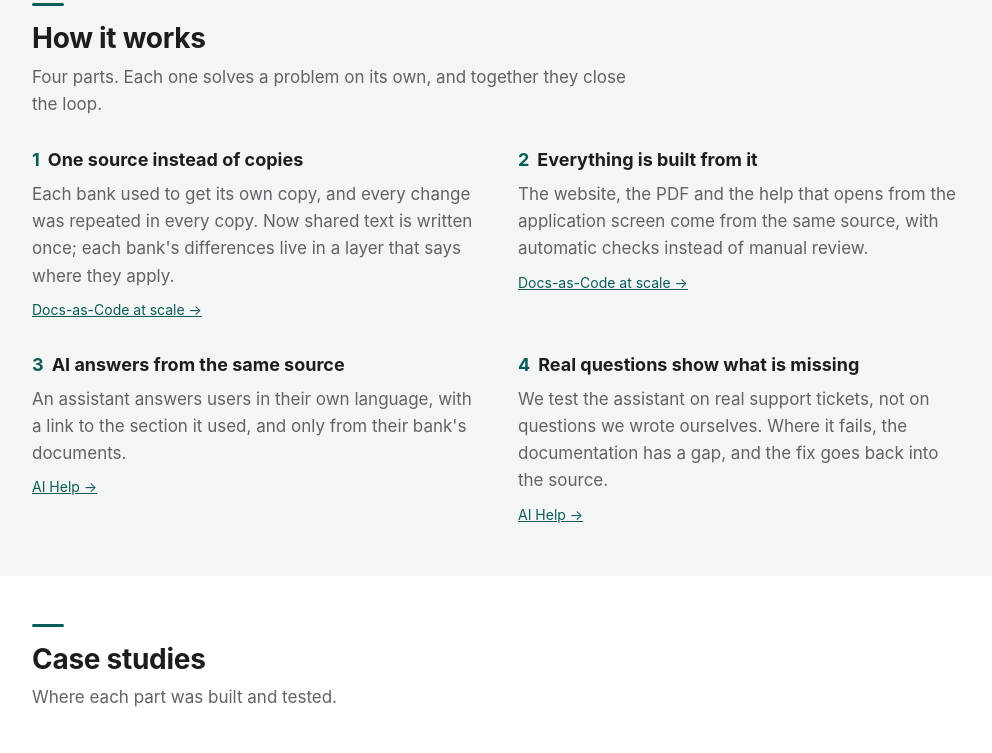
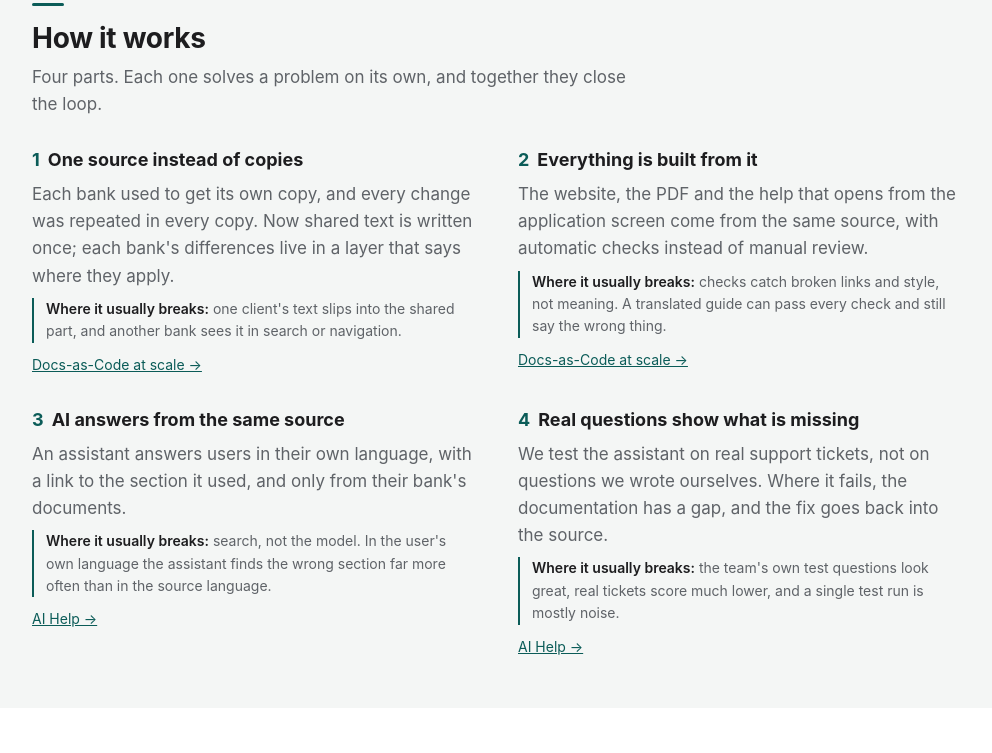
Before and after one commit to arechowska/arechowska.github.io, a plain HTML site: page index.html in a window 1280 px wide. Shown: the part 622-1375 px from the top of the page, without its empty margins (142-1134 px from the left). Drawn offline with Linux system fonts and the light colour scheme.

Commit message:
How it works: where it usually breaks; contact invitation

```diff
--- a/index.html
+++ b/index.html
@@ -41,6 +41,8 @@ h2::before{content:"";display:block;width:32px;height:3px;background:var(--accen
 .step h3{font-size:18px;margin:0 0 6px}
 .step h3 i{font-style:normal;color:var(--accent);margin-right:8px}
 .step p{margin:0 0 6px;color:var(--muted)}
+.step .breaks{font-size:14px;color:var(--muted);margin:8px 0 8px;padding-left:12px;border-left:2px solid var(--accent)}
+.step .breaks b{color:var(--text);font-weight:600}
 .step .proof{font-size:14px}
 .case{display:grid;gap:6px 32px;padding:22px 0}
 .case + .case{margin-top:6px}
@@ -144,10 +146,10 @@ footer{padding:28px 0 40px;color:var(--faint);font-size:14px}
   <h2>How it works</h2>
   <p class="intro">Four parts. Each one solves a problem on its own, and together they close the loop.</p>
   <div class="steps">
-    <div class="step"><h3><i>1</i>One source instead of copies</h3><p>Each bank used to get its own copy, and every change was repeated in every copy. Now shared text is written once; each bank's differences live in a layer that says where they apply.</p><a class="proof" href="https://arechowska.github.io/docs-as-code-case/">Docs-as-Code at scale →</a></div>
-    <div class="step"><h3><i>2</i>Everything is built from it</h3><p>The website, the PDF and the help that opens from the application screen come from the same source, with automatic checks instead of manual review.</p><a class="proof" href="https://arechowska.github.io/docs-as-code-case/">Docs-as-Code at scale →</a></div>
-    <div class="step"><h3><i>3</i>AI answers from the same source</h3><p>An assistant answers users in their own language, with a link to the section it used, and only from their bank's documents.</p><a class="proof" href="https://arechowska.github.io/ai-help-case/">AI Help →</a></div>
-    <div class="step"><h3><i>4</i>Real questions show what is missing</h3><p>We test the assistant on real support tickets, not on questions we wrote ourselves. Where it fails, the documentation has a gap, and the fix goes back into the source.</p><a class="proof" href="https://arechowska.github.io/ai-help-case/">AI Help →</a></div>
+    <div class="step"><h3><i>1</i>One source instead of copies</h3><p>Each bank used to get its own copy, and every change was repeated in every copy. Now shared text is written once; each bank's differences live in a layer that says where they apply.</p><p class="breaks"><b>Where it usually breaks:</b> one client's text slips into the shared part, and another bank sees it in search or navigation.</p><a class="proof" href="https://arechowska.github.io/docs-as-code-case/">Docs-as-Code at scale →</a></div>
+    <div class="step"><h3><i>2</i>Everything is built from it</h3><p>The website, the PDF and the help that opens from the application screen come from the same source, with automatic checks instead of manual review.</p><p class="breaks"><b>Where it usually breaks:</b> checks catch broken links and style, not meaning. A translated guide can pass every check and still say the wrong thing.</p><a class="proof" href="https://arechowska.github.io/docs-as-code-case/">Docs-as-Code at scale →</a></div>
+    <div class="step"><h3><i>3</i>AI answers from the same source</h3><p>An assistant answers users in their own language, with a link to the section it used, and only from their bank's documents.</p><p class="breaks"><b>Where it usually breaks:</b> search, not the model. In the user's own language the assistant finds the wrong section far more often than in the source language.</p><a class="proof" href="https://arechowska.github.io/ai-help-case/">AI Help →</a></div>
+    <div class="step"><h3><i>4</i>Real questions show what is missing</h3><p>We test the assistant on real support tickets, not on questions we wrote ourselves. Where it fails, the documentation has a gap, and the fix goes back into the source.</p><p class="breaks"><b>Where it usually breaks:</b> the team's own test questions look great, real tickets score much lower, and a single test run is mostly noise.</p><a class="proof" href="https://arechowska.github.io/ai-help-case/">AI Help →</a></div>
   </div>
 </div></section>
 
@@ -227,7 +229,9 @@ footer{padding:28px 0 40px;color:var(--faint);font-size:14px}
 </div></section>
 
 <section id="contact"><div class="wrap">
-  <h2>Contact</h2>
+  <h2>Working on something similar?</h2>
+  <p class="intro">If you're moving documentation for many clients into one source, or testing an AI assistant on your own documentation, I'd be glad to compare notes.</p>
+  <p class="intro">I also take on small consulting projects in documentation architecture, docs-as-code and AI-ready documentation.</p>
   <p class="contact"><a href="https://www.linkedin.com/in/arechowska/">LinkedIn</a><a href="https://github.com/arechowska">GitHub</a><a href="mailto:arechowska@gmail.com">arechowska@gmail.com</a></p>
 </div></section>
 
```
